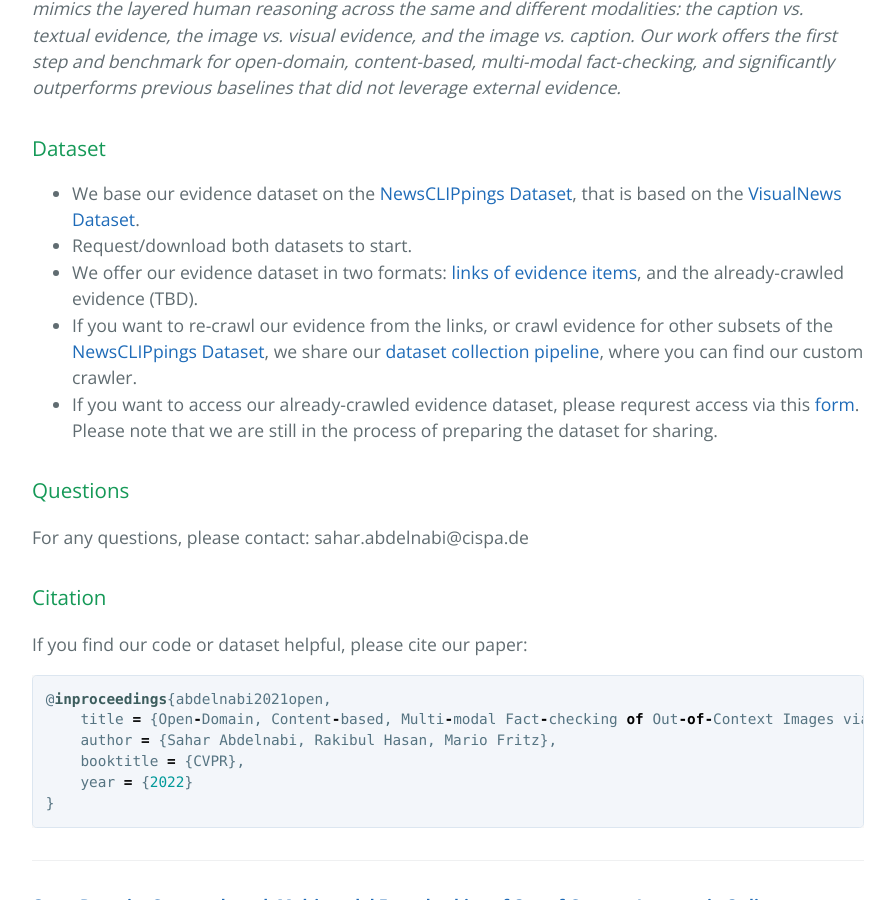
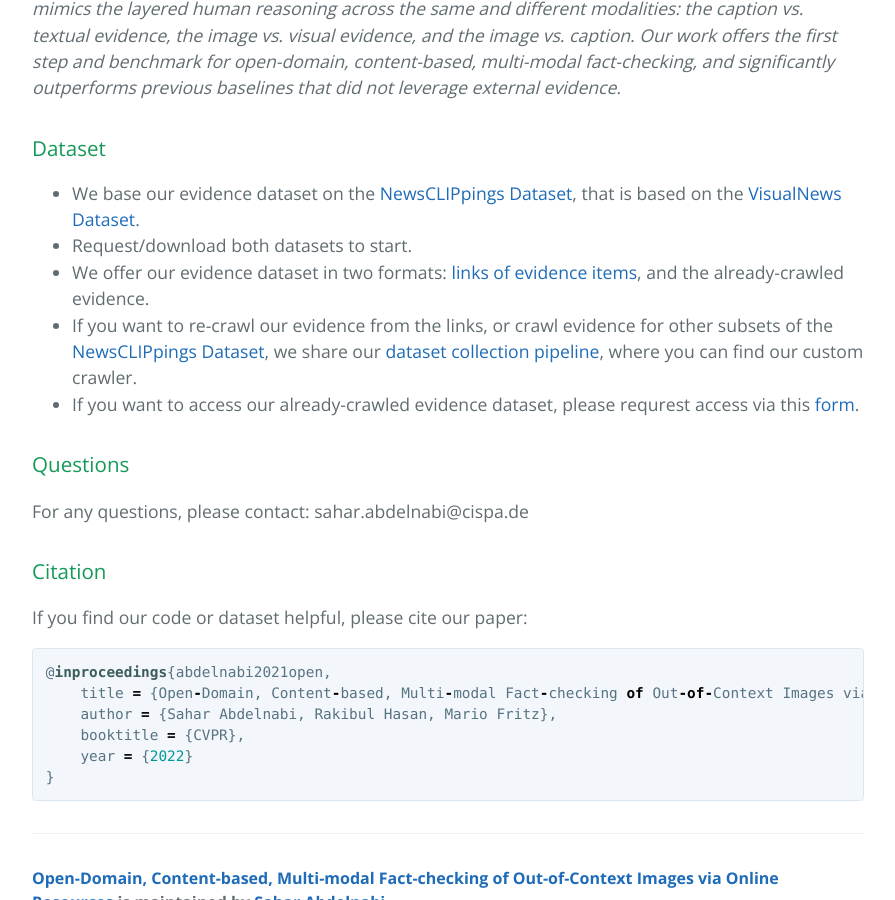
Before and after one commit to S-Abdelnabi/OoC-multi-modal-fc, a Jekyll site: the page built from index.md, in a window 1280 px wide and 900 px high, scrolled down 1313 px. Shown: the whole window, without its empty margins (192-1087 px from the left). Built offline with Jekyll 4.4.1, drawn with Linux system fonts in a browser that asks for light colours; our own code applies the rules of GitHub Pages for plain Markdown files.

Commit message:
Update index.md

```diff
--- a/index.md
+++ b/index.md
@@ -8,9 +8,9 @@
 ### Dataset
 - We base our evidence dataset on the [NewsCLIPpings Dataset](https://github.com/g-luo/news_clippings), that is based on the [VisualNews Dataset](https://github.com/FuxiaoLiu/VisualNews-Repository).
 - Request/download both datasets to start.
-- We offer our evidence dataset in two formats: [links of evidence items](https://github.com/S-Abdelnabi/OoC-multi-modal-fc/tree/main/evidence_links), and the already-crawled evidence (TBD).
+- We offer our evidence dataset in two formats: [links of evidence items](https://github.com/S-Abdelnabi/OoC-multi-modal-fc/tree/main/evidence_links), and the already-crawled evidence.
 - If you want to re-crawl our evidence from the links, or crawl evidence for other subsets of the [NewsCLIPpings Dataset](https://github.com/g-luo/news_clippings), we share our [dataset collection pipeline](https://github.com/S-Abdelnabi/OoC-multi-modal-fc/tree/main/dataset_collection), where you can find our custom crawler.
-- If you want to access our already-crawled evidence dataset, please requrest access via this [form](https://forms.gle/HZeUK1EEveGF9yEV9). Please note that we are still in the process of preparing the dataset for sharing.
+- If you want to access our already-crawled evidence dataset, please requrest access via this [form](https://forms.gle/HZeUK1EEveGF9yEV9).
 
 ### Questions
 For any questions, please contact: sahar.abdelnabi@cispa.de
```
